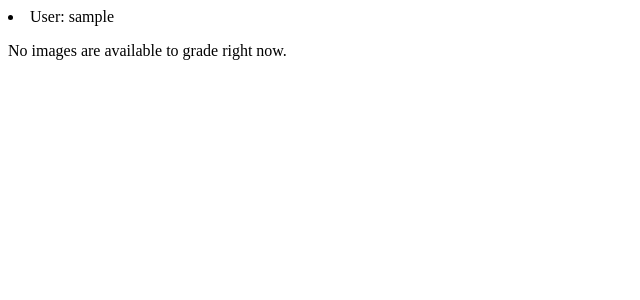
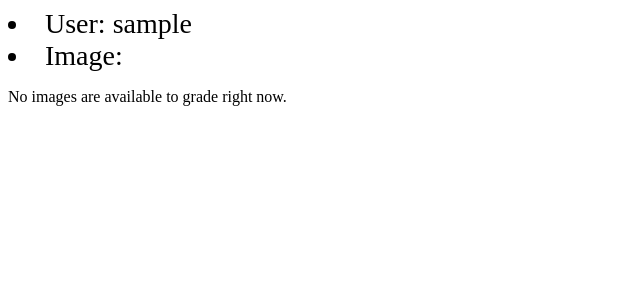
Before and after one commit to kaavish-ki-kavish/scoring-app, a Django app: page /score/ in a window 1280 px wide. Shown: the top 300 px of the page, without its empty margins (0-640 px from the left). Run offline with Django 3.2, Linux system fonts and the light colour scheme; a user stored in the database is signed in; tables that the repository leaves empty hold one stand-in row (values such as "Sample post"); some libraries are stand-ins or nearby versions.

Commit message:
updated UI for discarding images

```diff
--- a/scorerapp/templates/scorerapp/index1.html
+++ b/scorerapp/templates/scorerapp/index1.html
@@ -1,7 +1,8 @@
 {% load static %}
 <link rel="stylesheet" type="text/css" href="{% static 'style.css' %}">
 {% if user.is_authenticated %}
-    <li>User: {{ user.get_username }}</li>
+    <li style="font-size: 28px;"> User: {{ user.get_username }}</li>
+    <li style="font-size: 28px;"> Image: {{ image_name }}</li>
     {% if image %}
         <input type="hidden" value = {{image.pk}} id="hidden">
         <img style="border: 5px solid black" width="400" height="400" src="{{image.image_path}}"/>
--- a/scorerapp/views.py
+++ b/scorerapp/views.py
@@ -4,7 +4,7 @@
 import random
 from django.contrib.auth.decorators import login_required
 
-
+SPLITTER = 'https://raw.githubusercontent.com/kaavish-ki-kavish/aangan-filesystem/main/aagan-urdu-filesystem/'
 @login_required
 def index(request):
     user = request.user.get_username()
@@ -22,9 +22,22 @@
 
     image_scores_lst = ImageScore.objects.all().filter(scorer=user, score = -1)
     image_score = random.choice(image_scores_lst) if image_scores_lst else None
+    img_url = ''
+
+    if image_score:
+        img_url = image_score.image_path
+        img_url = img_url.split(SPLITTER)
+
+        if len(img_url) > 1:
+            img_url = img_url[1]
+        else:
+            img_url = img_url[0]
+        print(img_url, image_score.image_path)
+
     template = loader.get_template('scorerapp/index1.html')
     context = {
         'image': image_score,
         'scores_range':  [0, 20, 40, 60, 80, 100],
+        'image_name': img_url
     }
     return HttpResponse(template.render(context, request))
```
